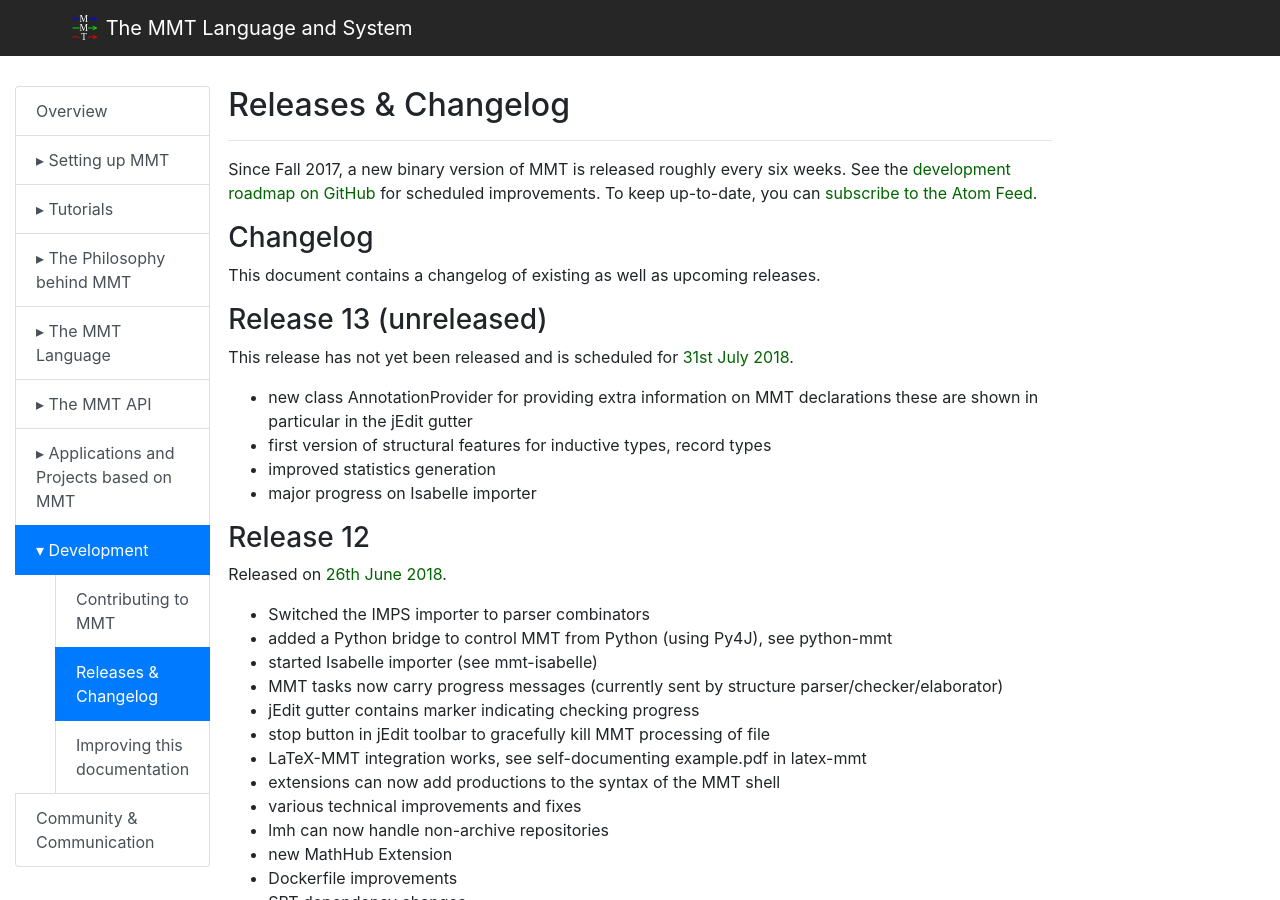
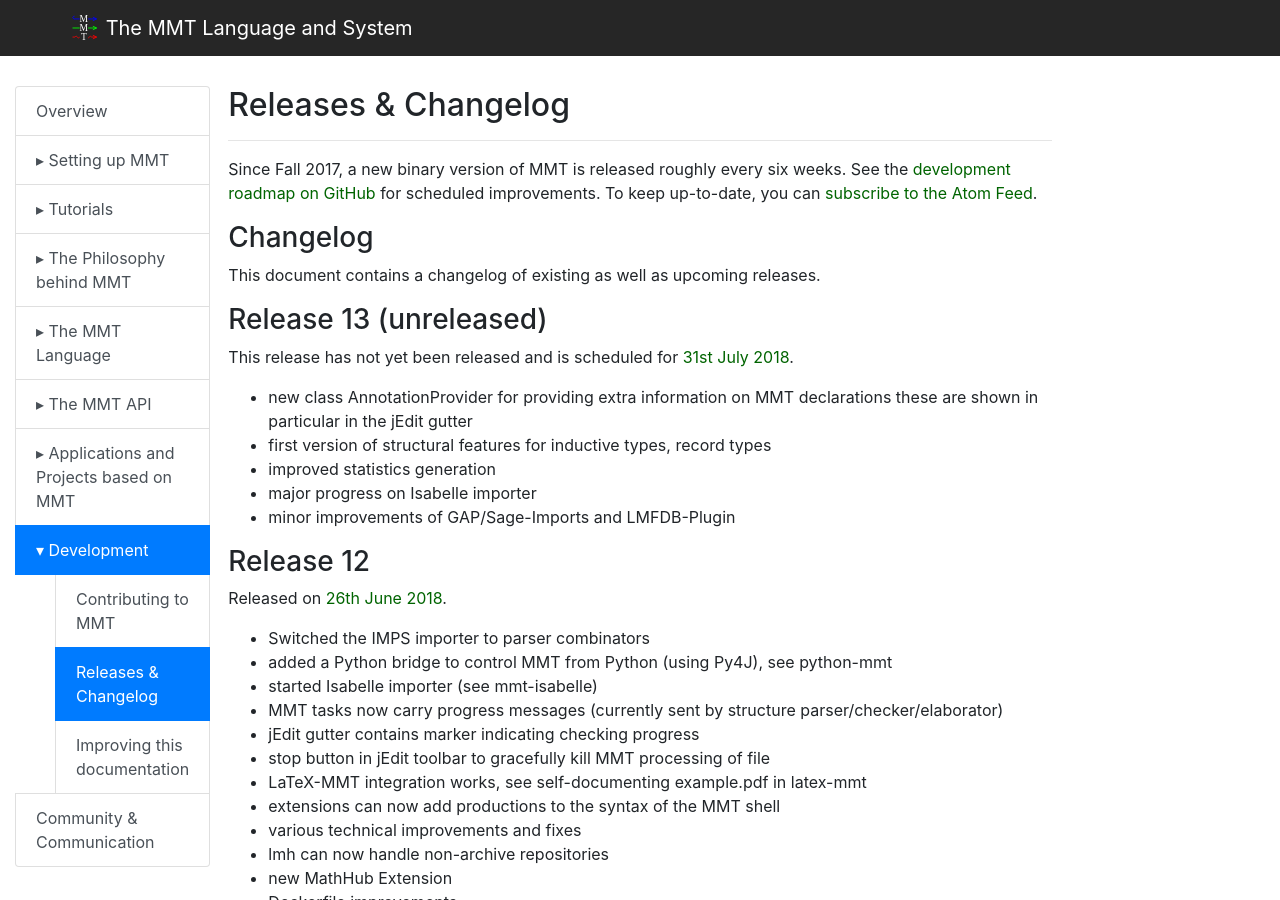
Before and after one commit to UniFormal/uniformal.github.io, a Jekyll site: the page built from doc/development/releases.md, in a window 1280 px wide and 900 px high. Built offline with Jekyll 4.4.1, drawn with Linux system fonts in a browser that asks for light colours.

Commit message:
Update releases.md

```diff
--- a/doc/development/releases.md
+++ b/doc/development/releases.md
@@ -20,6 +20,7 @@
 - first version of structural features for inductive types, record types
 - improved statistics generation
 - major progress on Isabelle importer
+- minor improvements of GAP/Sage-Imports and LMFDB-Plugin
 
 ### Release 12
 
```
